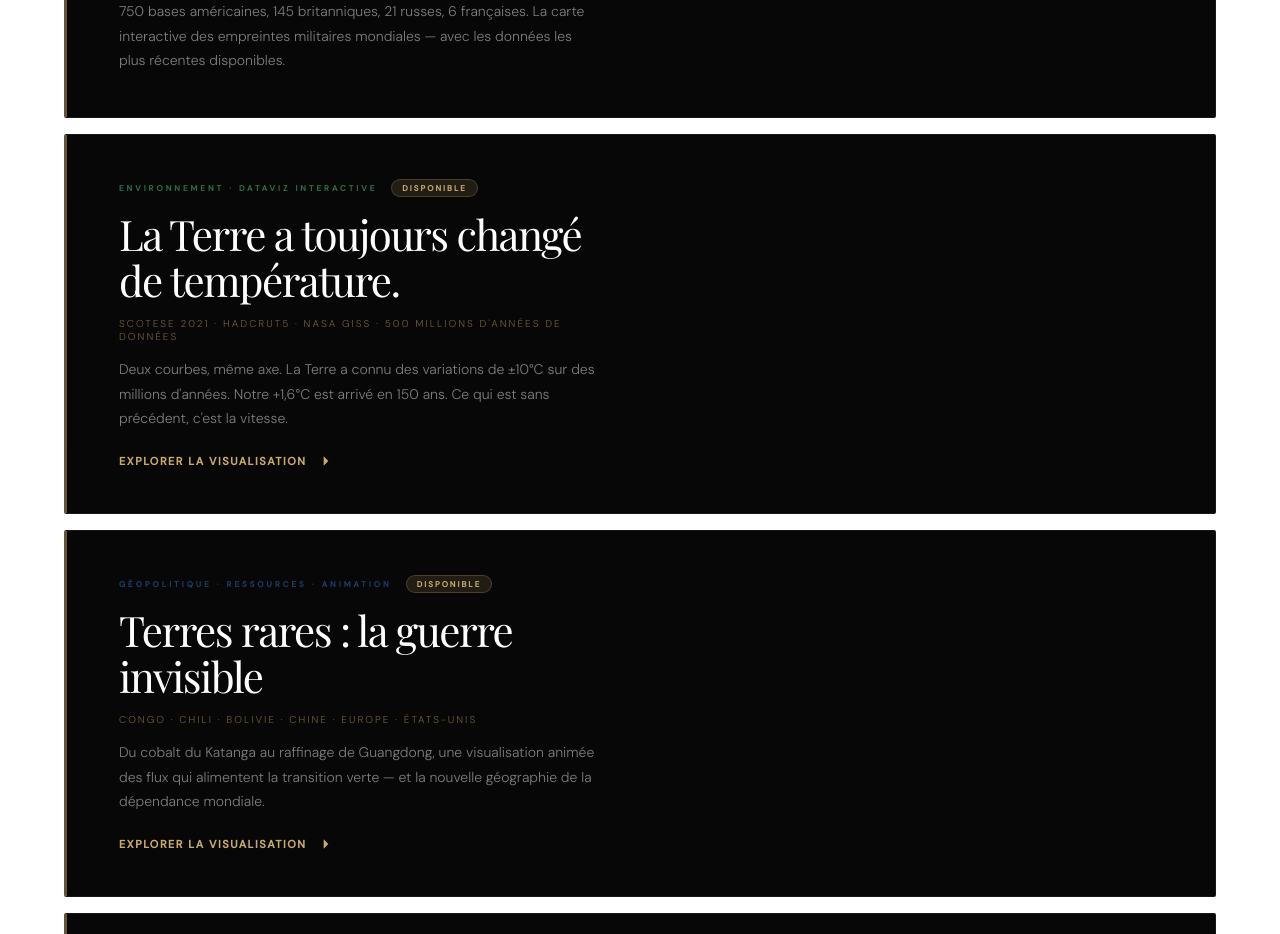
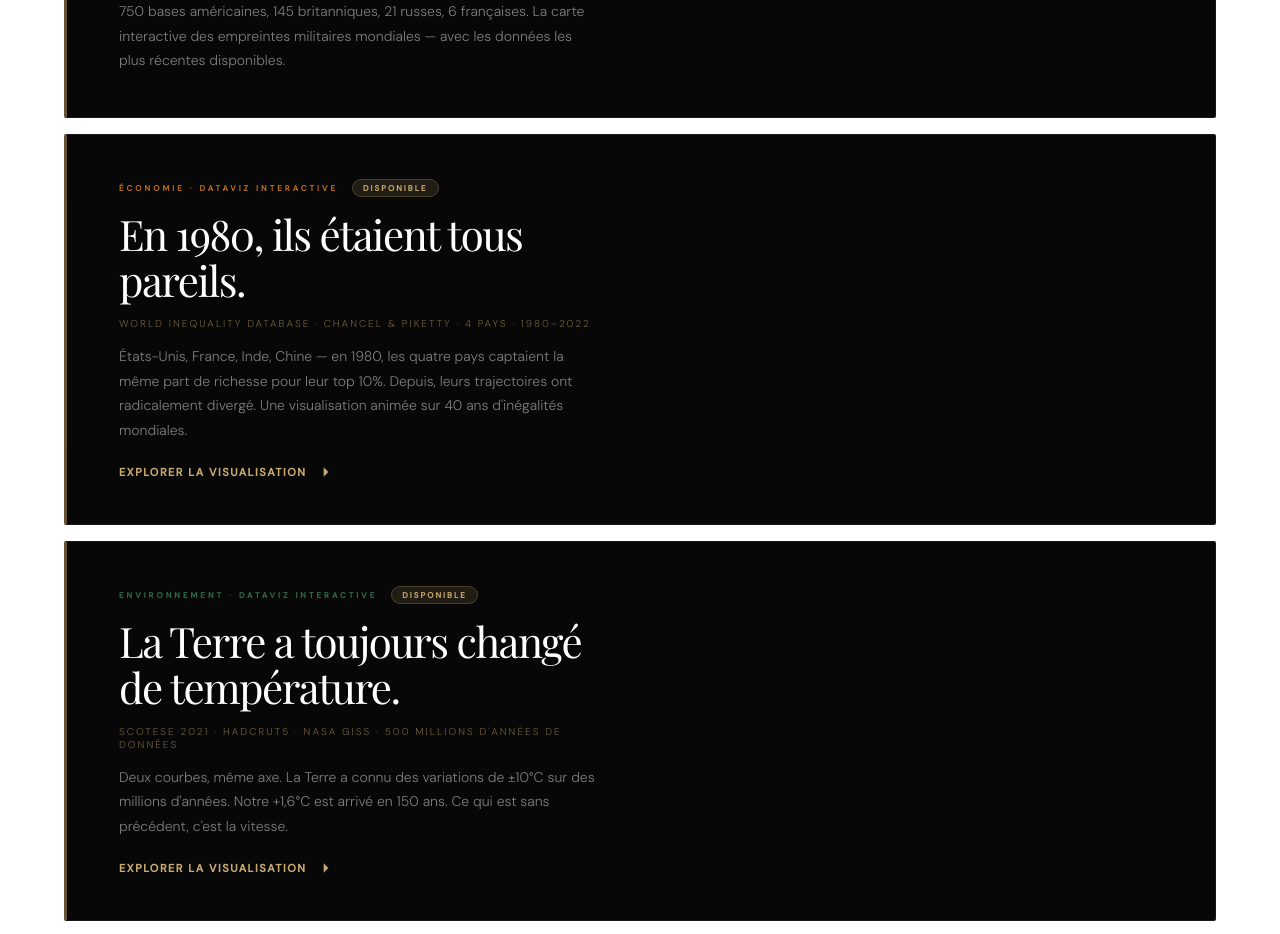
Before and after one commit to SteveMrld/Prisme, a Next.js app: page /visuels in a window 1280 px wide. Shown: the part 1300-2234 px from the top of the page. Built offline with nearby package versions, Linux system fonts and the light colour scheme; no server answers; a web font is replaced by a local one.

Commit message:
feat: visuel Inégalités ajouté dans Atlas

```diff
--- a/app/visuels/page.tsx
+++ b/app/visuels/page.tsx
@@ -75,6 +75,25 @@ export default function VisuelsPage() {
                 750 bases américaines, 145 britanniques, 21 russes, 6 françaises.
                 La carte interactive des empreintes militaires mondiales — avec les données les plus récentes disponibles.
               </p>
+            </div>
+          </a>
+
+          {/* Card — Inégalités */}
+          <a href="/grands-formats/inegalites" className={styles.featCard} style={{marginTop:'1px'}}>
+            <div className={styles.featBody}>
+              <div className={styles.featEyebrow}>
+                <span className={styles.featTag} style={{color:'var(--eco)'}}>Économie · Dataviz interactive</span>
+                <span className={styles.featBadge}>Disponible</span>
+              </div>
+              <h3 className={styles.featTitle}>En 1980, ils étaient tous pareils.</h3>
+              <p className={styles.featSub}>World Inequality Database · Chancel &amp; Piketty · 4 pays · 1980–2022</p>
+              <p className={styles.featDesc}>
+                États-Unis, France, Inde, Chine — en 1980, les quatre pays captaient la même part de richesse pour leur top 10%. Depuis, leurs trajectoires ont radicalement divergé. Une visualisation animée sur 40 ans d'inégalités mondiales.
+              </p>
+              <div className={styles.featCta}>
+                <span>Explorer la visualisation</span>
+                <svg width="16" height="16" viewBox="0 0 24 24" fill="currentColor"><path d="M13 5l7 7-7 7M5 12h14"/></svg>
+              </div>
             </div>
           </a>
 
```
